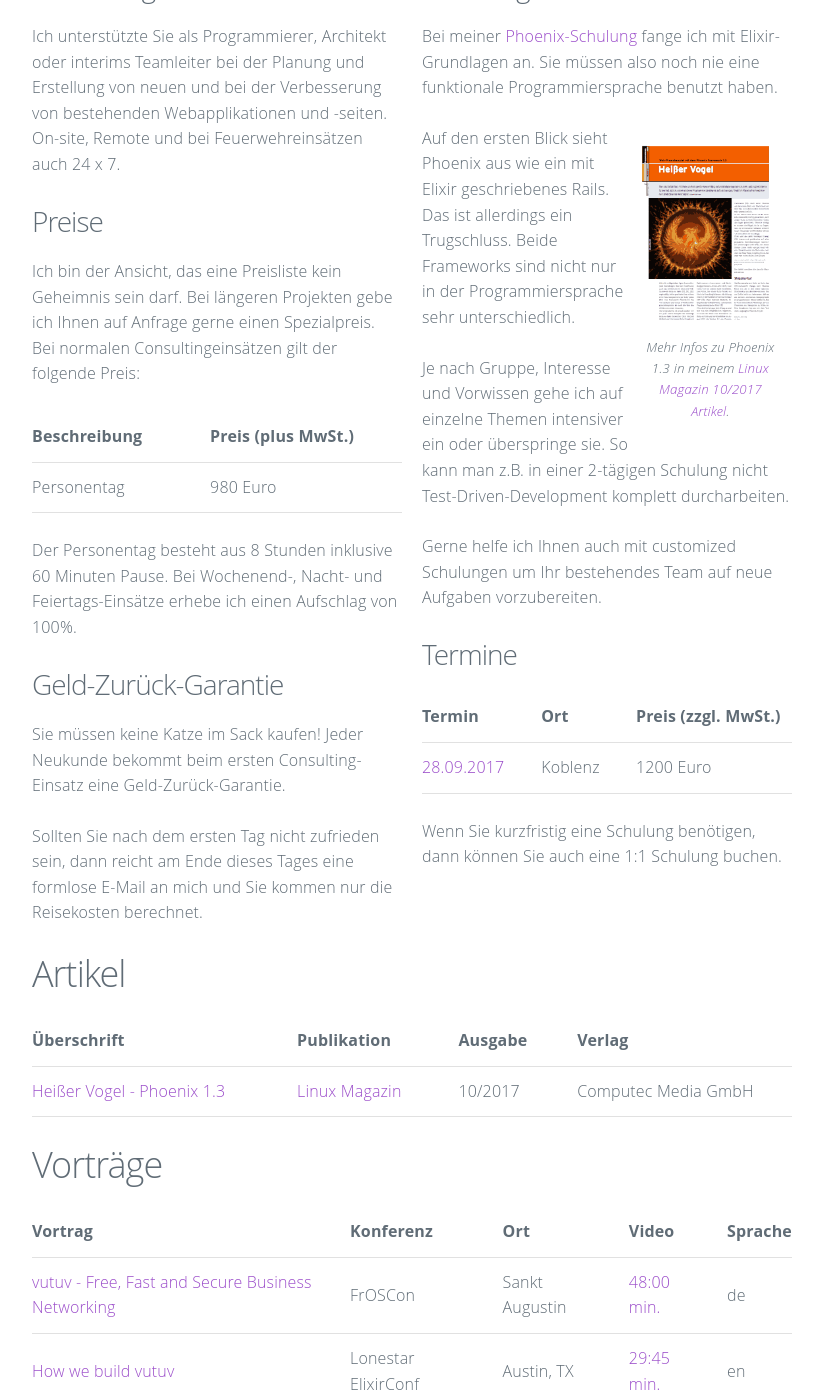
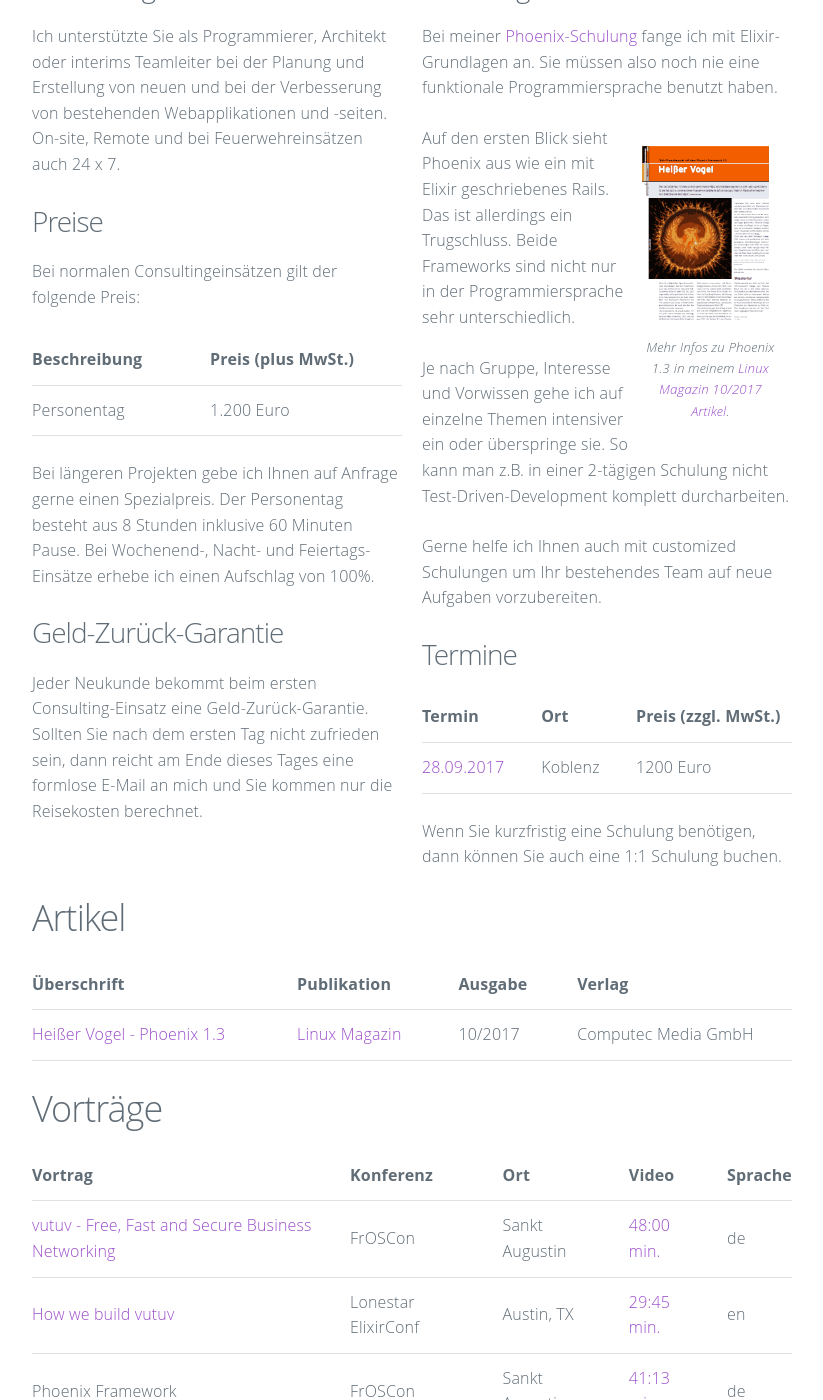
Before and after one commit to wintermeyer/www.wintermeyer-consulting.de, a Jekyll site: the page built from jekyll/phoenix/index.html, in a window 1280 px wide and 1400 px high, scrolled down 828 px. Shown: the whole window, without its empty margins (228-1051 px from the left). Built offline with Jekyll 4.4.1, drawn with Linux system fonts in a browser that asks for light colours.

Commit message:
Rises consulting price.

```diff
--- a/jekyll/_includes/consulting-preise.html
+++ b/jekyll/_includes/consulting-preise.html
@@ -1,5 +1,5 @@
 <h3>Preise</h3>
-<p>Ich bin der Ansicht, das eine Preisliste kein Geheimnis sein darf. Bei längeren Projekten gebe ich Ihnen auf Anfrage gerne einen Spezialpreis. Bei normalen Consultingeinsätzen gilt der folgende Preis:</p>
+<p>Bei normalen Consultingeinsätzen gilt der folgende Preis:</p>
 <table>
   <thead>
     <tr>
@@ -10,11 +10,10 @@
   <tbody>
     <tr>
       <td>Personentag</td>
-      <td>980 Euro</td>
+      <td>1.200 Euro</td>
     </tr>
   </tbody>
 </table>
-<p>Der Personentag besteht aus 8 Stunden inklusive 60 Minuten Pause. Bei Wochenend-, Nacht- und Feiertags-Einsätze erhebe ich einen Aufschlag von 100%.</p>
+<p>Bei längeren Projekten gebe ich Ihnen auf Anfrage gerne einen Spezialpreis. Der Personentag besteht aus 8 Stunden inklusive 60 Minuten Pause. Bei Wochenend-, Nacht- und Feiertags-Einsätze erhebe ich einen Aufschlag von 100%.</p>
 <h3>Geld-Zurück-Garantie</h3>
-<p>Sie müssen keine Katze im Sack kaufen! Jeder Neukunde bekommt beim ersten Consulting-Einsatz eine Geld-Zurück-Garantie.</p>
-<p>Sollten Sie nach dem ersten Tag nicht zufrieden sein, dann reicht am Ende dieses Tages eine formlose E-Mail an mich und Sie kommen nur die Reisekosten berechnet.</p>
+<p>Jeder Neukunde bekommt beim ersten Consulting-Einsatz eine Geld-Zurück-Garantie. Sollten Sie nach dem ersten Tag nicht zufrieden sein, dann reicht am Ende dieses Tages eine formlose E-Mail an mich und Sie kommen nur die Reisekosten berechnet.</p>
```
